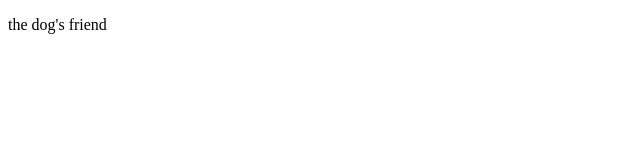
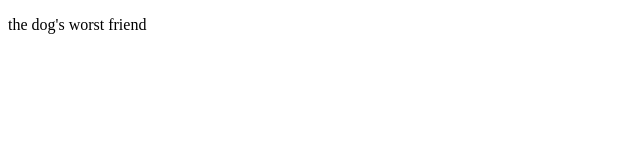
Before and after one commit to laradcm/Doubt, a plain HTML site: page index.html in a window 1280 px wide. Shown: the full height of the page, 0-640 px from the left. Drawn offline with Linux system fonts and the light colour scheme.

Commit message:
initial commit

```diff
--- a/index.html
+++ b/index.html
@@ -8,6 +8,6 @@
 </head>
 <body>
     <!-- <h1>Titulo</h1> -->
-    <p>the dog's friend</p>
+    <p>the dog's worst friend</p>
 </body>
 </html>
```
